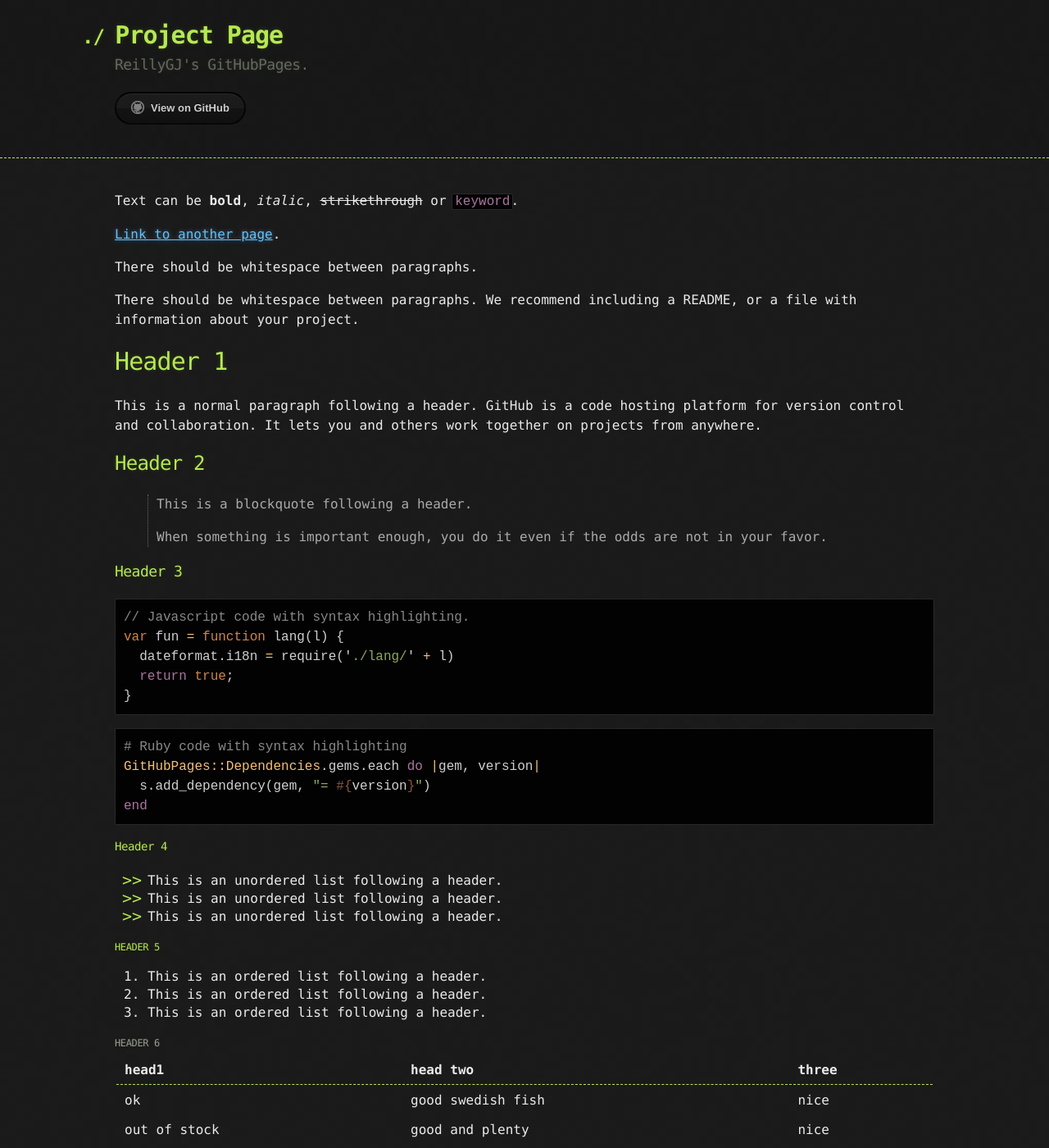
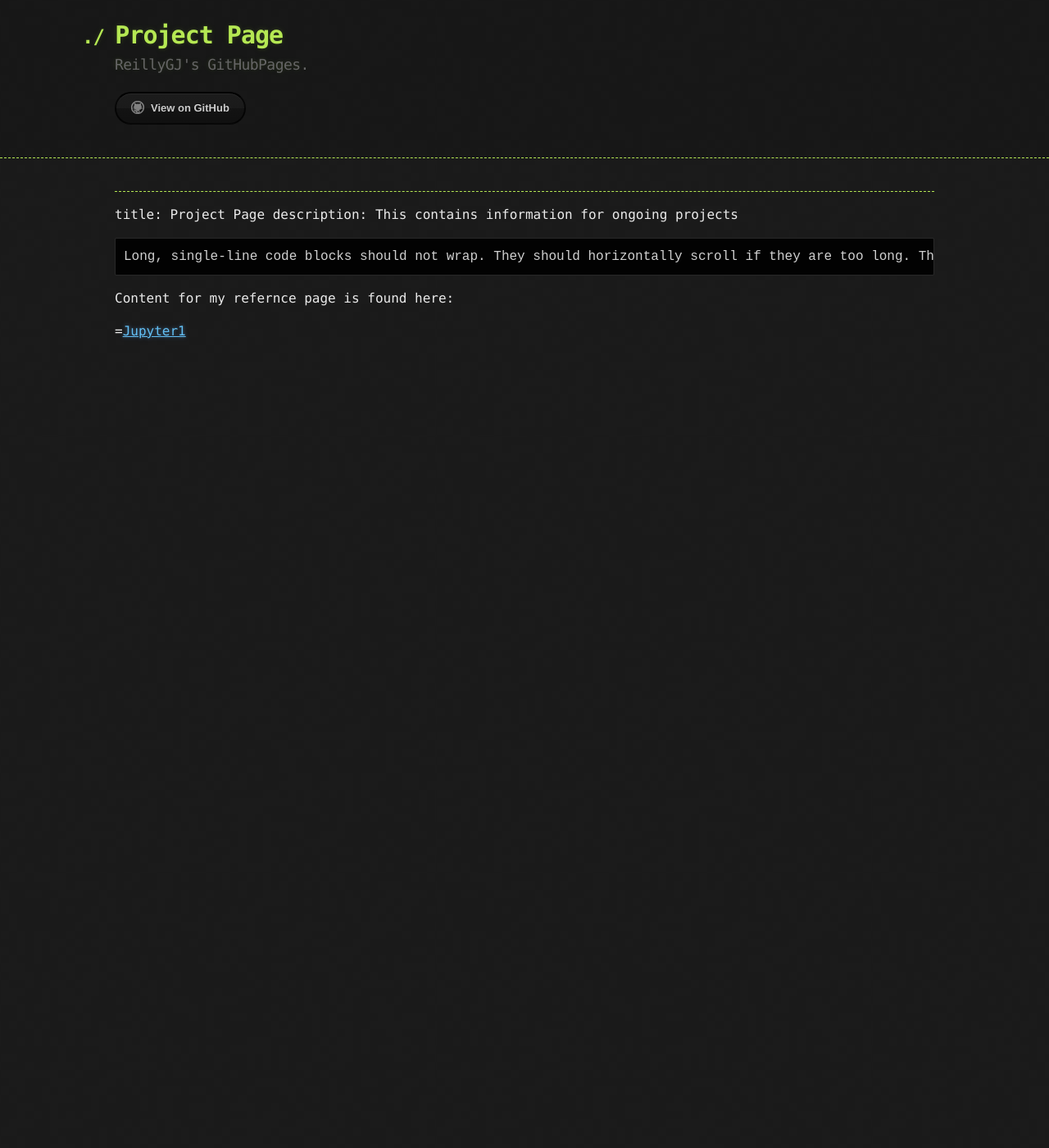
Before and after one commit to Reillygj/Reillygj.github.io, a Jekyll site: the page built from index.md, in a window 1280 px wide and 1400 px high. Shown: the whole window at 82% size. Built offline with Jekyll 4.4.1, drawn with Linux system fonts in a browser that asks for light colours; our own code applies the rules of GitHub Pages for plain Markdown files; some of the changed text lies outside the part shown.

Commit message:
Update index.md

````diff
--- a/index.md
+++ b/index.md
@@ -1,124 +1,11 @@
 ---
 title:  Project Page
 description:  This contains information for ongoing projects
----
 
-Text can be **bold**, _italic_, ~~strikethrough~~ or `keyword`.
-
-[Link to another page](./another-page.html).
-
-There should be whitespace between paragraphs.
-
-There should be whitespace between paragraphs. We recommend including a README, or a file with information about your project.
-
-# Header 1
-
-This is a normal paragraph following a header. GitHub is a code hosting platform for version control and collaboration. It lets you and others work together on projects from anywhere.
-
-## Header 2
-
-> This is a blockquote following a header.
->
-> When something is important enough, you do it even if the odds are not in your favor.
-
-### Header 3
-
-```js
-// Javascript code with syntax highlighting.
-var fun = function lang(l) {
-  dateformat.i18n = require('./lang/' + l)
-  return true;
-}
-```
-
-```ruby
-# Ruby code with syntax highlighting
-GitHubPages::Dependencies.gems.each do |gem, version|
-  s.add_dependency(gem, "= #{version}")
-end
-```
-
-#### Header 4
-
-*   This is an unordered list following a header.
-*   This is an unordered list following a header.
-*   This is an unordered list following a header.
-
-##### Header 5
-
-1.  This is an ordered list following a header.
-2.  This is an ordered list following a header.
-3.  This is an ordered list following a header.
-
-###### Header 6
-
-| head1        | head two          | three |
-|:-------------|:------------------|:------|
-| ok           | good swedish fish | nice  |
-| out of stock | good and plenty   | nice  |
-| ok           | good `oreos`      | hmm   |
-| ok           | good `zoute` drop | yumm  |
-
-### There's a horizontal rule below this.
-
-* * *
-
-### Here is an unordered list:
-
-*   Item foo
-*   Item bar
-*   Item baz
-*   Item zip
-
-### And an ordered list:
-
-1.  Item one
-1.  Item two
-1.  Item three
-1.  Item four
-
-### And a nested list:
-
-- level 1 item
-  - level 2 item
-  - level 2 item
-    - level 3 item
-    - level 3 item
-- level 1 item
-  - level 2 item
-  - level 2 item
-  - level 2 item
-- level 1 item
-  - level 2 item
-  - level 2 item
-- level 1 item
-
-### Small image
-
-![Octocat](https://github.githubassets.com/images/icons/emoji/octocat.png)
-
-### Large image
-
-![Branching](https://guides.github.com/activities/hello-world/branching.png)
-
-
-### Definition lists can be used with HTML syntax.
-
-<dl>
-<dt>Name</dt>
-<dd>Godzilla</dd>
-<dt>Born</dt>
-<dd>1952</dd>
-<dt>Birthplace</dt>
-<dd>Japan</dd>
-<dt>Color</dt>
-<dd>Green</dd>
-</dl>
 
 ```
 Long, single-line code blocks should not wrap. They should horizontally scroll if they are too long. This line should be long enough to demonstrate this.
 ```
+Content for my refernce page is found here:
 
-```
-The final element.
-```
+=[Jupyter1](/Project Reference/index.md)
````
